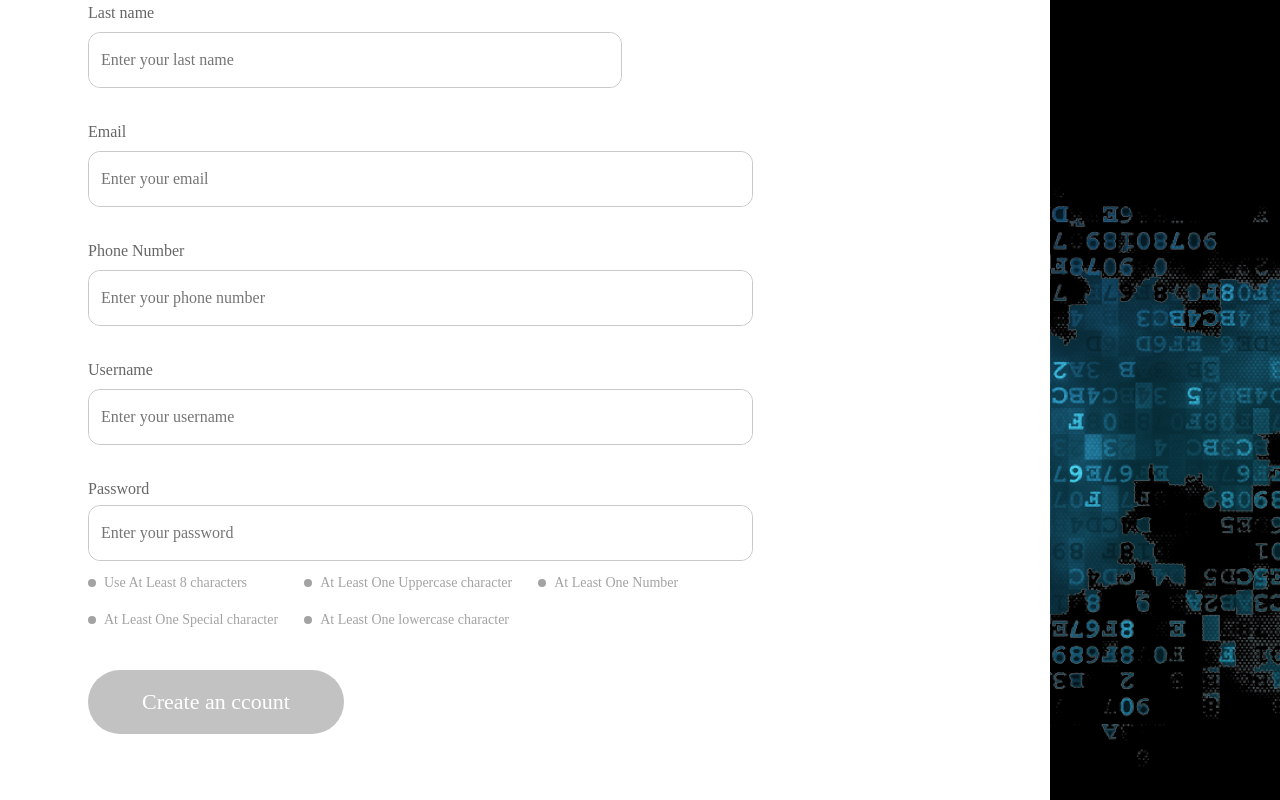
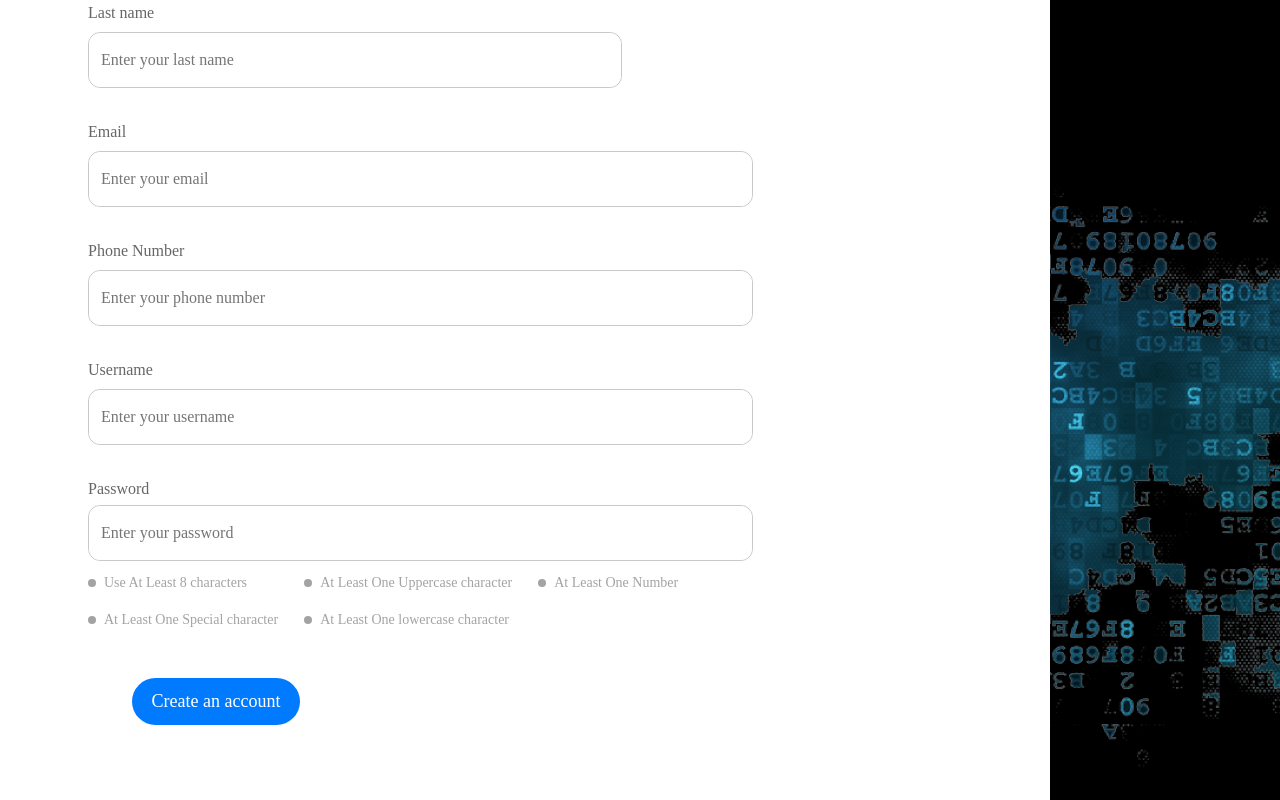
Before and after one commit to SaraWasfy/Cybersecurity-Awareness-Training-Platform, a React (Create React App) app in the folder frontend/: page /signup in a window 1280 px wide. Shown: the part 280-1080 px from the top of the page. Built offline with nearby package versions, Linux system fonts and the light colour scheme.

Commit message:
SignUp Done

```diff
--- a/frontend/src/components/SignUp.js
+++ b/frontend/src/components/SignUp.js
@@ -8,16 +8,15 @@ import Photo from '../images/ShieldCut.png';
 import X from '../images/X.png';
 
 function SignUp() {
-  const initialUserState = {
+  const [user, setUser] = useState({
     firstname: "",
     lastname: "",
     email: "",
-    phone: "01XXXXXXXXX",
+    phone: "",
     username: "",
     password: "",
-  };
+  });
 
-  const [user, setUser] = useState (initialUserState);
   const [message, setMessage] = useState('')
   let navigate = useNavigate();
 
@@ -43,15 +42,15 @@ function SignUp() {
   async function signup(e) {
     e.preventDefault();
     try {
-      const response = await SignUpService.registerPatient(user);
-      //console.log(response.data);
+      const response = await SignUpService.signup(user);
+      console.log(response.data);
       alert(response.data)
       console.log(response.data);
       if (response.data.success) {
         alert('Data saved successfully!');
       } else {
         alert('Welcome to our platform, login now');
-        navigate("../", { replace: true });
+        // navigate("../", { replace: true });
       }
     } catch (error) {
       console.error(error);
@@ -79,7 +78,7 @@ function SignUp() {
     <div style={{width: 1920, height: 1080, left: 0, top: 0, position: 'absolute'}}><img style={{width: 30, height: 37, left: 24, top: 24, position: 'absolute', borderRadius: 9999}}
                         src={logo} alt="logo" />
 
-        <div style={{width: 839, height: 958, left: 88, top: 56, position: 'absolute', flexDirection: 'column', justifyContent: 'flex-end', alignItems: 'flex-start', gap: 32, display: 'inline-flex'}}>
+        <form onSubmit= {signup} style={{width: 839, height: 958, left: 88, top: 56, position: 'absolute', flexDirection: 'column', justifyContent: 'flex-end', alignItems: 'flex-start', gap: 32, display: 'inline-flex'}}>
             <div style={{flexDirection: 'column', justifyContent: 'flex-start', alignItems: 'flex-start', gap: 2, display: 'flex'}}>
                 <div style={{color: '#333333', fontSize: 32, fontFamily: 'Poppins', fontWeight: '500', wordWrap: 'break-word'}}>Sign Up</div>
                 <div style={{ padding: 2, justifyContent: 'flex-start', alignItems: 'flex-start', gap: 10, display: 'inline-flex' }}>
@@ -88,7 +87,7 @@ function SignUp() {
                 <span style={{ color: '#666666', fontSize: '16px', fontFamily: 'Poppins', fontWeight: '400', wordWrap: 'break-word' }}> </span>
                 <span style={{ color: '#111111', fontSize: '16px', fontFamily: 'Poppins', fontWeight: '400', textDecoration: 'underline', wordWrap: 'break-word' }}>Sign in</span>
             </div>
-        </div>
+         </div>
 
             </div>
             <div style={{ height: 87, flexDirection: 'column', justifyContent: 'flex-start', alignItems: 'flex-start', gap: 4, display: 'flex' }}>
@@ -96,7 +95,7 @@ function SignUp() {
                     <div style={{ color: '#666666', fontSize: 16, fontFamily: 'Poppins', fontWeight: '400', wordWrap: 'break-word' }}>First name</div>
                 </div>
                 <div style={{ width: 534, height: 56, position: 'relative', borderRadius: 12, border: '1px solid rgba(102, 102, 102, 0.35)' }}>
-                    <input type="text" placeholder="Enter your first name" style={{ width: '100%', height: '100%', padding: '10px 12px', borderRadius: 12, border: 'none', fontSize: 16, fontFamily: 'Poppins' }} />
+                <input name="firstname" type="text" placeholder="Enter your first name" onChange={handleInputChange} value={user.firstname} style={{ width: '100%', height: '100%', padding: '10px 12px', borderRadius: 12, border: 'none', fontSize: 16, fontFamily: 'Poppins' }} />
                 </div>
             </div>
 
@@ -105,7 +104,7 @@ function SignUp() {
                     <div style={{ color: '#666666', fontSize: 16, fontFamily: 'Poppins', fontWeight: '400', wordWrap: 'break-word' }}>Last name</div>
                 </div>
                 <div style={{ width: 534, height: 56, position: 'relative', borderRadius: 12, border: '1px solid rgba(102, 102, 102, 0.35)' }}>
-                    <input type="text" placeholder="Enter your last name" style={{ width: '100%', height: '100%', padding: '10px 12px', borderRadius: 12, border: 'none', fontSize: 16, fontFamily: 'Poppins' }} />
+                <input name="lastname" type="text" placeholder="Enter your last name" onChange={handleInputChange} value={user.lastname} style={{ width: '100%', height: '100%', padding: '10px 12px', borderRadius: 12, border: 'none', fontSize: 16, fontFamily: 'Poppins' }} />
                 </div>
             </div>
             <div style={{ height: 87, flexDirection: 'column', justifyContent: 'flex-start', alignItems: 'flex-start', gap: 4, display: 'flex' }}>
@@ -113,7 +112,7 @@ function SignUp() {
                     <div style={{ color: '#666666', fontSize: 16, fontFamily: 'Poppins', fontWeight: '400', wordWrap: 'break-word' }}>Email</div>
                 </div>
                 <div style={{ width: 665, height: 56, position: 'relative', borderRadius: 12, border: '1px solid rgba(102, 102, 102, 0.35)' }}>
-                    <input type="email" placeholder="Enter your email" style={{ width: '100%', height: '100%', padding: '10px 12px', borderRadius: 12, border: 'none', fontSize: 16, fontFamily: 'Poppins', boxSizing: 'border-box' }} />
+                <input name="email" type="email" placeholder="Enter your email" onChange={handleInputChange} value={user.email}  style={{ width: '100%', height: '100%', padding: '10px 12px', borderRadius: 12, border: 'none', fontSize: 16, fontFamily: 'Poppins', boxSizing: 'border-box' }} />
                 </div>
             </div>
 
@@ -122,7 +121,7 @@ function SignUp() {
                     <div style={{ color: '#666666', fontSize: 16, fontFamily: 'Poppins', fontWeight: '400', wordWrap: 'break-word' }}>Phone Number</div>
                 </div>
                 <div style={{ width: 665, height: 56, position: 'relative', borderRadius: 12, border: '1px solid rgba(102, 102, 102, 0.35)' }}>
-                    <input type="tel" placeholder="Enter your phone number" style={{ width: '100%', height: '100%', padding: '10px 12px', borderRadius: 12, border: 'none', fontSize: 16, fontFamily: 'Poppins', boxSizing: 'border-box' }} />
+                <input name="phone" type="tel" placeholder="Enter your phone number" onChange={handleInputChange} value={user.phone} style={{ width: '100%', height: '100%', padding: '10px 12px', borderRadius: 12, border: 'none', fontSize: 16, fontFamily: 'Poppins', boxSizing: 'border-box' }} />
                 </div>
             </div>
 
@@ -131,7 +130,7 @@ function SignUp() {
                     <div style={{ color: '#666666', fontSize: 16, fontFamily: 'Poppins', fontWeight: '400', wordWrap: 'break-word' }}>Username</div>
                 </div>
                 <div style={{ width: 665, height: 56, position: 'relative', borderRadius: 12, border: '1px solid rgba(102, 102, 102, 0.35)' }}>
-                    <input type="text" placeholder="Enter your username" style={{ width: '100%', height: '100%', padding: '10px 12px', borderRadius: 12, border: 'none', fontSize: 16, fontFamily: 'Poppins', boxSizing: 'border-box' }} />
+                <input name="username" type="text" placeholder="Enter your username" onChange={handleInputChange} value={user.username}  style={{ width: '100%', height: '100%', padding: '10px 12px', borderRadius: 12, border: 'none', fontSize: 16, fontFamily: 'Poppins', boxSizing: 'border-box' }} />
                 </div>
             </div>
 
@@ -141,7 +140,7 @@ function SignUp() {
                         <div style={{ color: '#666666', fontSize: 16, fontFamily: 'Poppins', fontWeight: '400', wordWrap: 'break-word' }}>Password</div>
                     </div>
                     <div style={{ width: 665, height: 56, position: 'relative', borderRadius: 12, border: '1px solid rgba(102, 102, 102, 0.35)' }}>
-                        <input type="password" placeholder="Enter your password" style={{ width: '100%', height: '100%', padding: '10px 12px', borderRadius: 12, border: 'none', fontSize: 16, fontFamily: 'Poppins', boxSizing: 'border-box' }} />
+                    <input name="password" type="password" placeholder="Enter your password" onChange={handleInputChange} value={user.password} style={{ width: '100%', height: '100%', padding: '10px 12px', borderRadius: 12, border: 'none', fontSize: 16, fontFamily: 'Poppins', boxSizing: 'border-box' }} />
                     </div>
                 </div>
                 <div style={{justifyContent: 'flex-start', alignItems: 'flex-start', gap: 18, display: 'inline-flex'}}>
@@ -174,14 +173,58 @@ function SignUp() {
                 </div>
             </div>
             <div style={{flexDirection: 'column', justifyContent: 'center', alignItems: 'flex-start', gap: 8, display: 'flex'}}>
-                <div style={{width: 256, height: 64, paddingTop: 15, paddingBottom: 16, paddingLeft: 31, paddingRight: 31, opacity: 0.25, background: '#111111', borderRadius: 32, overflow: 'hidden', justifyContent: 'center', alignItems: 'center', display: 'inline-flex'}}>
-                    <div style={{justifyContent: 'center', alignItems: 'center', gap: 8, display: 'inline-flex'}}>
-                        <div style={{textAlign: 'center', color: 'white', fontSize: 22, fontFamily: 'Poppins', fontWeight: '500', wordWrap: 'break-word'}}>Create an ccount</div>
-                    </div>
-                </div>
+            <div style={{
+  width: '256px',
+  height: '64px',
+  paddingTop: '15px',
+  paddingBottom: '16px',
+  paddingLeft: '31px',
+  paddingRight: '31px',
+  opacity: 1,  // Changed to full opacity for better visibility
+  background: '#FFFFFF',  // Changed to a more vibrant color
+  borderRadius: '32px',
+  overflow: 'hidden',
+  justifyContent: 'center',
+  alignItems: 'center',
+  display: 'flex'
+}}>
+  <div style={{
+    justifyContent: 'center',
+    alignItems: 'center',
+    gap: '8px',
+    display: 'flex'
+  }}>
+    <button type="submit" style={{
+      textAlign: 'center',
+      color: 'white',  // Changed from grey to white for better readability
+      backgroundColor: '#007bff',  // Button color matches the container
+      fontSize: '18px',  // Slightly reduced for aesthetic balance
+      fontFamily: 'Poppins',
+      fontWeight: '500',
+      border: 'none',  // Clean look without border
+      borderRadius: '32px',  // Rounded to match the container
+      padding: '10px 20px',  // More appropriate padding for button size
+      cursor: 'pointer',  // Cursor indicates clickable
+      transition: 'background-color 0.3s, transform 0.3s',  // Smooth transition for hover effect
+      outline: 'none'  // Removes outline to clean up focus state
+    }}
+    onMouseOver={(e) => {
+      e.currentTarget.style.backgroundColor = '#1bc0c8';  // Darken button on hover
+      e.currentTarget.style.transform = 'scale(1.55)';  // Slight scale to give feedback
+    }}
+    onMouseOut={(e) => {
+      e.currentTarget.style.backgroundColor = '#666666';  // Revert button color on mouse out
+      e.currentTarget.style.transform = 'scale(1.55)';  // Revert scale
+    }}
+    >
+      Create an account
+    </button>
+  </div>
+</div>
+
             </div>
-        </div>
-        <div style={{width: 32, height: 32, left: 991, top: 24, position: 'absolute'}}>
+         </form>
+         <div style={{width: 32, height: 32, left: 991, top: 24, position: 'absolute'}}>
             <div style={{width: 32, height: 32, left: 0, top: 0, position: 'absolute'}}></div>
             {/* <div style={{width: 18.67, height: 18.67, left: 6.67, top: 6.67, position: 'absolute', background: '#666666'}}></div> */}
             <img style={{width: 19, height: 19, left: 6.67, top: 6.67, position: 'absolute'}} src={X} alt="X" />
```
